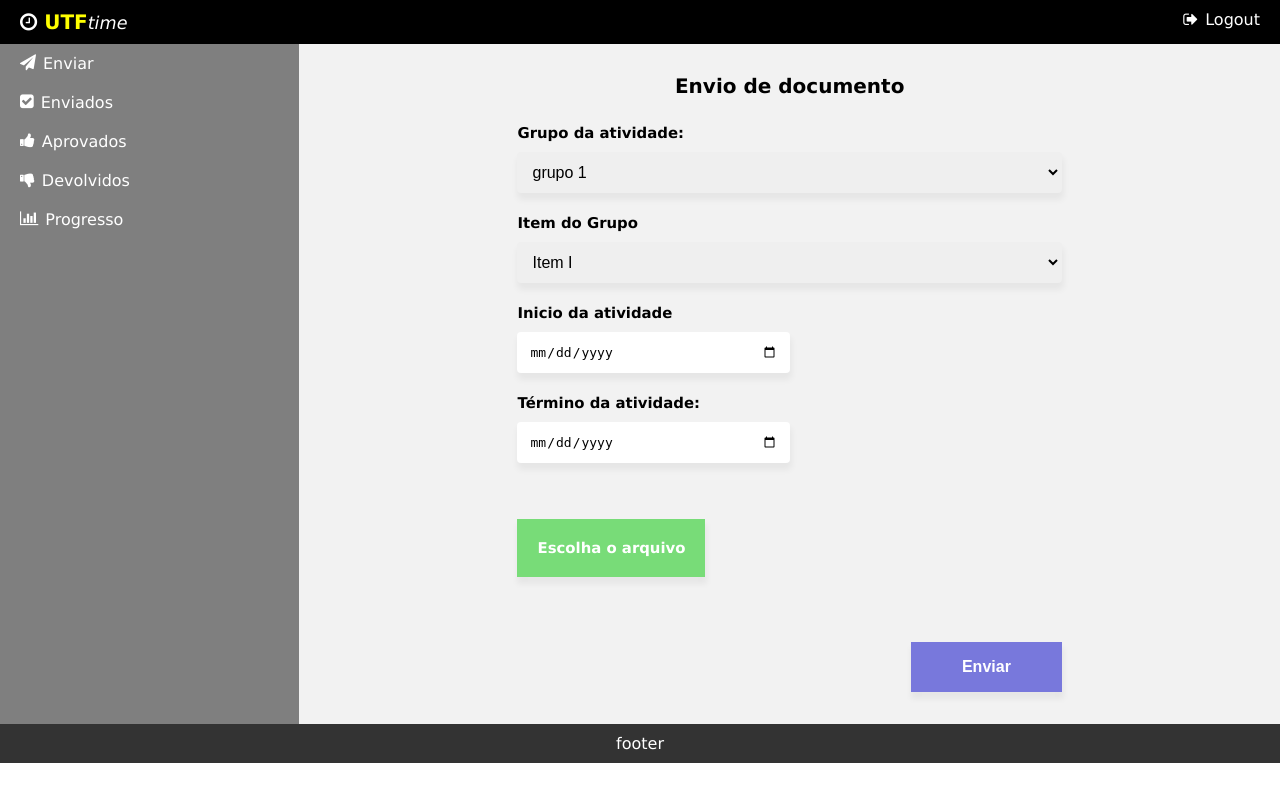
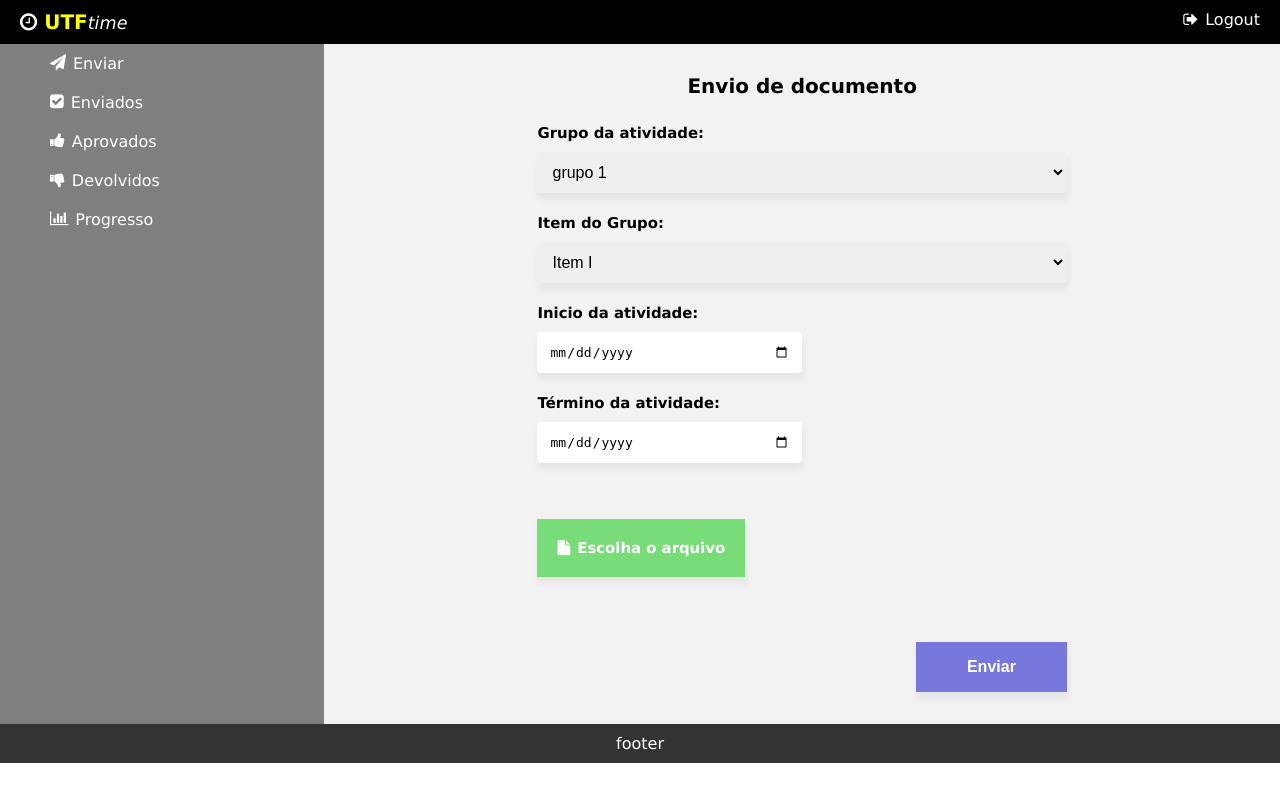
Before and after one commit to rodrigoRolim/HorasComplementares, a PHP site: the page made by modelo de tela/utftime.html in a window 1280 px wide. Run offline with PHP 8.4, Linux system fonts and the light colour scheme.

Commit message:
new model of screen

```diff
--- a/modelo de tela/utfstyle.css
+++ b/modelo de tela/utfstyle.css
@@ -63,6 +63,9 @@ div label{
 /*sidebar begin*/
 .sidebar{
 	background-color: rgba(0,0,0,.5);
+}
+.sidebar nav a{
+ 	padding-left: 50px;
 }
 .off{
 	display: none;
@@ -134,6 +137,7 @@ legend{
 	text-align: center;
 	margin-bottom: 15px;
 	font-weight: bold;
+	-ms-text-align: center;
 }
 .fa{
 	margin-right: 7px;
--- a/modelo de tela/utftime.html
+++ b/modelo de tela/utftime.html
@@ -38,7 +38,7 @@
 		<div class="main">
 			<div class="frm">
 				<fieldset>
-					<legend>Envio de documento</legend>
+					<legend align="center">Envio de documento</legend>
 					<form>
 						<div class="g-grp-group">
 							<div><label for="grp">Grupo da atividade:</label></div>
@@ -50,7 +50,7 @@
 
 						</div>
 						<div class="g-grp-item">
-							<div><label for="it">Item do Grupo</label></div>
+							<div><label for="it">Item do Grupo:</label></div>
 							<select class="inp-g" id="it">
 								<option value="1">Item I</option>
 								<option value="2">Item II</option>
@@ -58,7 +58,7 @@
 							</select>
 						</div>
 						<div class="g-grp-begin">
-							<div><label for="dt-b">Inicio da atividade</label for="data_begin"></div>
+							<div><label for="dt-b">Inicio da atividade:</label for="data_begin"></div>
 							<input type="date" name="data_begin" class="inp-g" id="dt-b">
 						</div>
 						<div class="g-grp-end">
@@ -66,7 +66,7 @@
 							<input type="date" name="data_end" class="inp-g" id="dt-e">
 						</div>
 						<div class="file">
-							<label for="fl-ch" id="name_file">Escolha o arquivo</label>
+							<label for="fl-ch" id="name_file"><i class="fa fa-file" aria-hidden="true"></i>Escolha o arquivo</label>
 							<input type="file" name="file_choosed" id="fl-ch" formenctype="multipart/form-data">
 						</div>
 						<div class="bt-send">
```
